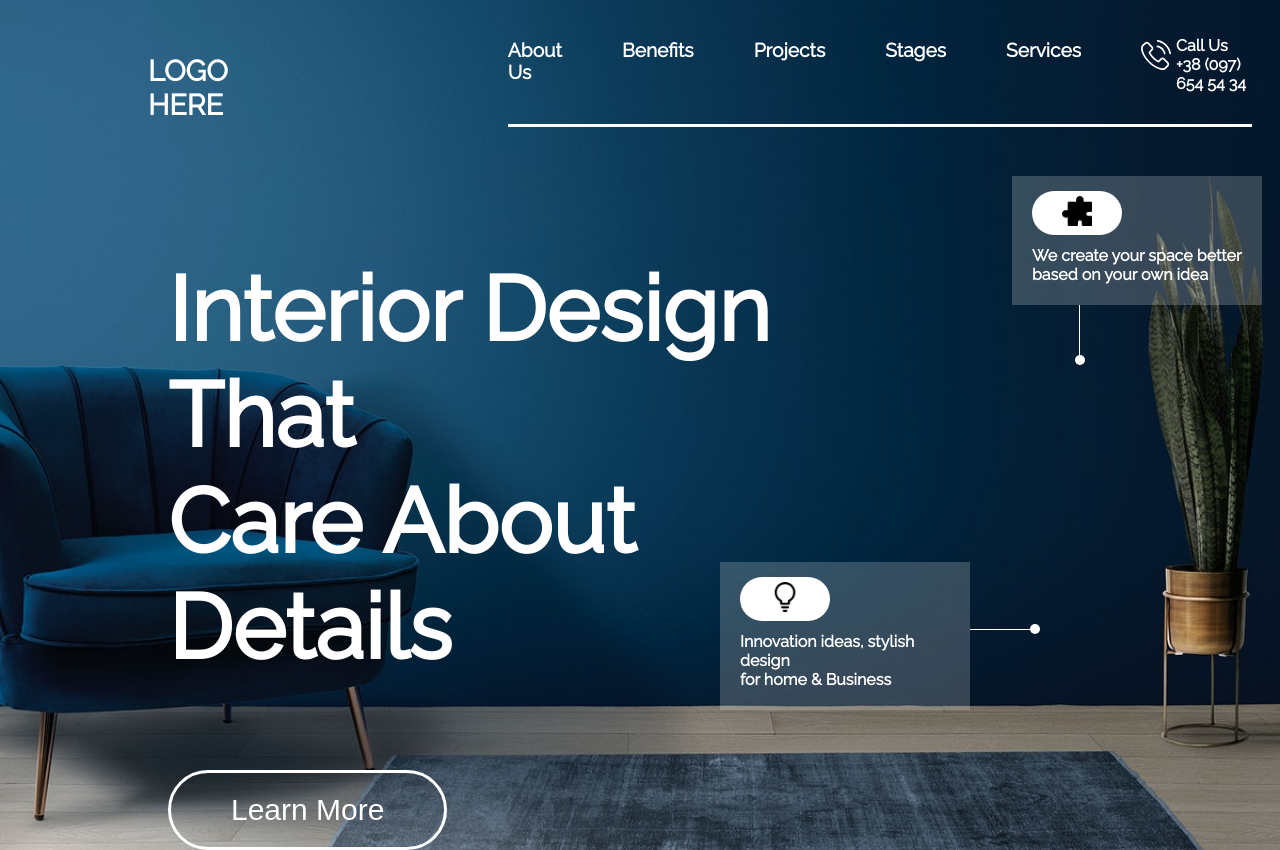
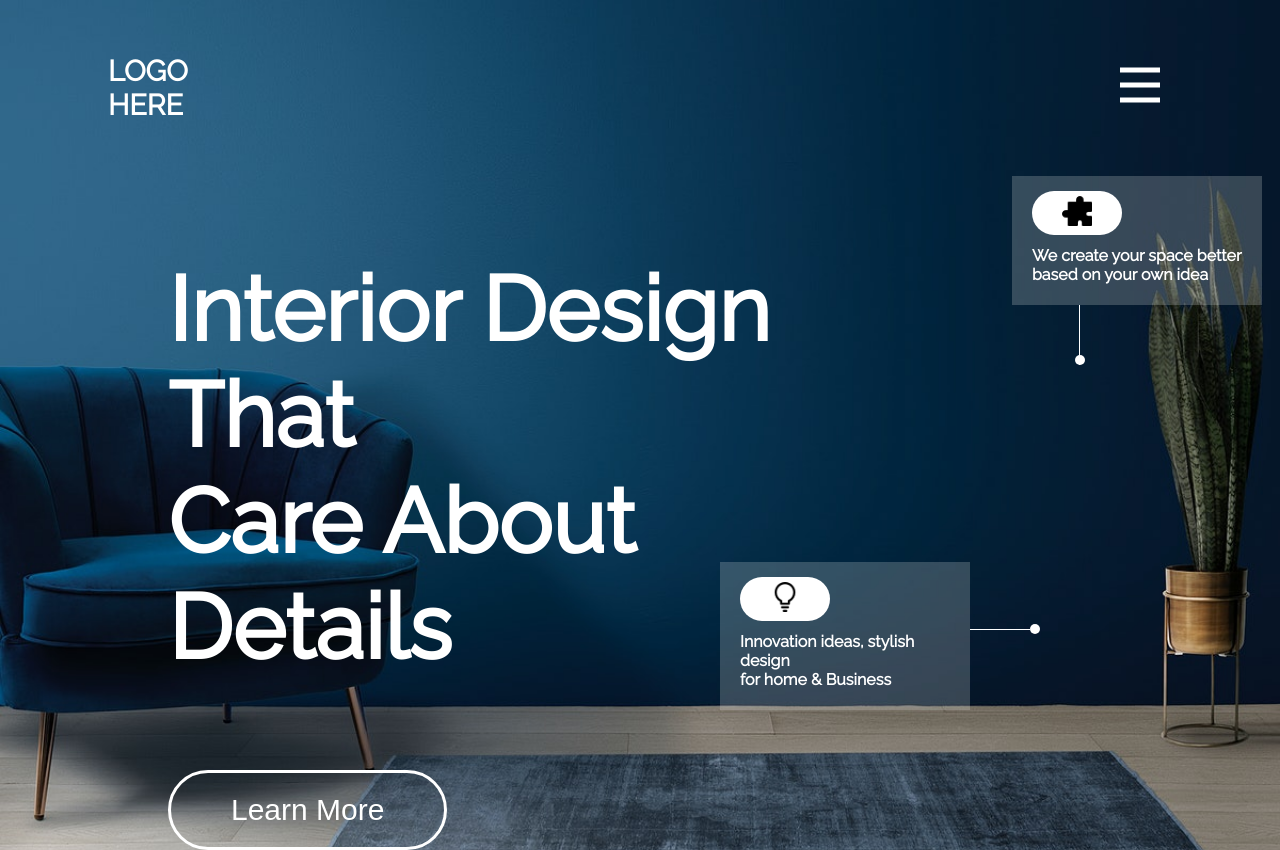
Before and after one commit to qwertyfi/live-class-project-10, a plain HTML site: page index.html in a window 1280 px wide. Drawn offline with Linux system fonts and the light colour scheme.

Commit message:
added a menu icon and fixed navbar

```diff
--- a/style.css
+++ b/style.css
@@ -10,12 +10,12 @@ body{
 }
 nav{
     display: flex;
-   margin: 20px;
-
-
-
+    align-items:flex-start;
+    flex-wrap: wrap;
+    margin: 20px;
 
 }
+
 .logo {
     margin-left: 120px;
     margin-right: 240px;
@@ -47,15 +47,18 @@ nav{
 }
 .navigation-center {
     display: flex;
+    align-items: center;
     border-bottom: #fff 3px solid;
-margin-left: 40px;
- height: 13vh;
+    margin-left: 40px;
+    height: 13vh;
 
 
 
 }
 .contact-info{
     display: flex;
+    align-items: center;
+    gap: 4px;
     color: #fff;
     font-weight: 600;
 
@@ -63,8 +66,36 @@ margin-left: 40px;
 }
 .phone-logo {
     height: 30px;
-    margin-top: 20px;
-    margin-right: 5px;
+
+}
+@media only screen and (max-width:1390px) {
+    .list-items,.contact-info {
+        display: none;
+    }
+    .logo::after{
+        content: "";
+        display: block;
+        background: url(./assets/menu.png);
+        height: 50px;
+        width: 40px;
+        position: absolute;
+        top: 60px;
+        right: 120px;
+        cursor: pointer;
+    }
+    .logo{
+        margin-left: 80px;
+    }
+
+}
+@media only screen and (max-width:600px) {
+    .logo{
+        margin-left: 20px;
+    }
+    .logo::after{
+        right: 60px;
+    }
+
 }
 
 
```
Also changed, not shown: assets/menu.png (added).
